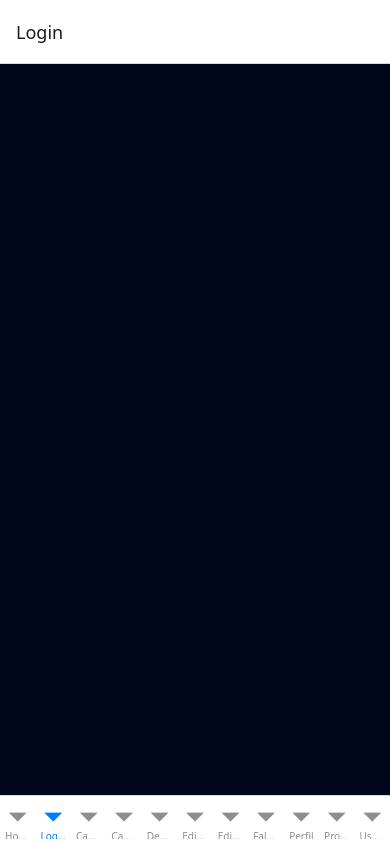
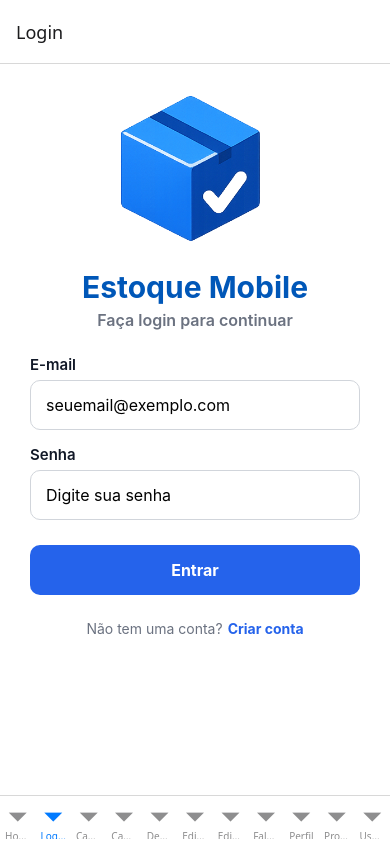
Before and after one commit to CarlosHenriiique021/Estoque_Mobile, a React Native app: screen /Login in a window 390 px wide. Built offline with nearby package versions, Linux system fonts and the light colour scheme.

Commit message:
feat: implementacao da tela de login

```diff
--- a/package.json
+++ b/package.json
@@ -8,14 +8,16 @@
     "@expo/vector-icons": "^15.0.2",
     "@react-native-async-storage/async-storage": "^2.2.0",
     "@react-navigation/bottom-tabs": "^7.18.8",
-    "@react-navigation/native": "^7.3.8",
-    "@react-navigation/native-stack": "^7.17.10",
+    "@react-navigation/native": "^7.3.9",
+    "@react-navigation/native-stack": "^7.18.1",
     "expo": "~57.0.4",
     "expo-font": "~57.0.0",
     "expo-status-bar": "~57.0.0",
     "react": "19.2.3",
     "react-dom": "19.2.3",
     "react-native": "0.86.0",
+    "react-native-safe-area-context": "~5.7.0",
+    "react-native-screens": "4.25.2",
     "react-native-web": "^0.21.2"
   },
   "scripts": {
--- a/screens/Login/Login.js
+++ b/screens/Login/Login.js
@@ -1,14 +1,62 @@
-import React from 'react';
-import { StyleSheet, Text, View, Image, FlatList, FlatListComponent, Button, TouchableOpacity } from 'react-native';
+import React, { useState } from 'react';
+import { StyleSheet, Text, View, Image, FlatList, FlatListComponent, Button, TouchableOpacity, TextInput } from 'react-native';
 import { Picker, ScrollView } from 'react-native-web';
 import { useNavigation } from '@react-navigation/native';
 import { styles } from '../../style';
 
 export default function Login({ navigation }) {
+    const [email, setEmail] = useState('');
+    const [senha, setSenha] = useState('');
 
     return (
         <View style={styles.viewPrincipal}>
 
+            <Image style={styles.logotipo}
+                source={require('../../assets/images/logo.png')}
+                style={styles.logotipo}
+            />
+            <Text style={styles.textoLogo}>Estoque Mobile</Text>
+
+            <Text style={styles.textoLogin}>Faça login para continuar</Text>
+
+            <Text style={styles.texto}>E-mail</Text>
+
+            <TextInput
+                style={styles.textoLogin1}
+                placeholder="seuemail@exemplo.com"
+                value={email}
+                onChangeText={setEmail}
+            />
+
+            <Text style={styles.texto}>Senha</Text>
+
+            <TextInput
+                style={styles.textoLogin1}
+                placeholder="Digite sua senha"
+                value={senha}
+                onChangeText={setSenha}
+                secureTextEntry
+            />
+
+            <TouchableOpacity style={styles.button}>
+                <Text style={styles.textoButton}>
+                    Entrar
+                </Text>
+            </TouchableOpacity>
+
+            <View style={styles.areaCadastro}>
+                <Text style={styles.textoConta}>
+                    Não tem uma conta?
+                </Text>
+
+                <TouchableOpacity onPress={() => navigation.navigate('Cadastro')}>
+                    <Text style={styles.cadastro}>
+                        Criar conta
+                    </Text>
+                </TouchableOpacity>
+            </View>
+
+
         </View>
     )
 };
--- a/style.js
+++ b/style.js
@@ -1,23 +1,90 @@
 import { StyleSheet } from 'react-native';
 
 const colors = {
-  primary: '#01071b',    // Azul Escuro Profissional
+  primary: '#ffffff',
 };
 
 export const styles = StyleSheet.create({
+
   viewPrincipal: {
     flex: 1,
-    backgroundColor: colors.primary,
-    justifyContent: 'center'
+    backgroundColor: '#fff',
+    paddingHorizontal: 30,
+    justifyContent: 'flex-start',
+    paddingTop: 20,
   },
 
-  texto1: {
-    color: 'red',
-    fontSize: 90
+  textoLogo: {
+    fontSize: 30,
+    color: '#0057b8',
+    fontWeight: 'bold',
+    textAlign: 'center',
+    marginBottom: 5,
   },
 
-   texto2: {
-    color: 'white',
-    fontFamily: 'GoogleSans_500Medium '
-  }
+  textoLogin: {
+    fontSize: 16,
+    color: '#6b7280',
+    fontWeight: '600',
+    textAlign: 'center',
+    marginBottom: 25,
+  },
+
+  textoLogin1: {
+    height: 50,
+    borderWidth: 1,
+    borderColor: '#d1d5db',
+    borderRadius: 10,
+    paddingHorizontal: 15,
+    fontSize: 16,
+    color: '#000000',
+    backgroundColor: '#ffffff',
+    marginBottom: 15,
+  },
+
+  texto: {
+    color: '#111827',
+    fontSize: 15,
+    fontWeight: '600',
+    marginBottom: 6,
+  },
+
+  button: {
+    backgroundColor: '#2563eb',
+    height: 50,
+    borderRadius: 10,
+    justifyContent: 'center',
+    alignItems: 'center',
+    marginTop: 10,
+  },
+
+  textoButton: {
+    color: '#ffffff',
+    fontWeight: 'bold',
+    fontSize: 16,
+  },
+
+  areaCadastro: {
+    flexDirection: 'row',
+    justifyContent: 'center',
+    marginTop: 25,
+    gap: 5,
+  },
+
+  textoConta: {
+    color: '#6b7280',
+  },
+
+  cadastro: {
+    color: '#2563eb',
+    fontWeight: 'bold',
+  },
+
+  logotipo: {
+    width: 180,
+    height: 180,
+    alignSelf: 'center',
+    marginBottom: 5,
+  },
+
 });
```
Also changed, not shown: assets/images/logo.png (added), 1 other file (tests, documents, lock files or other folders).
